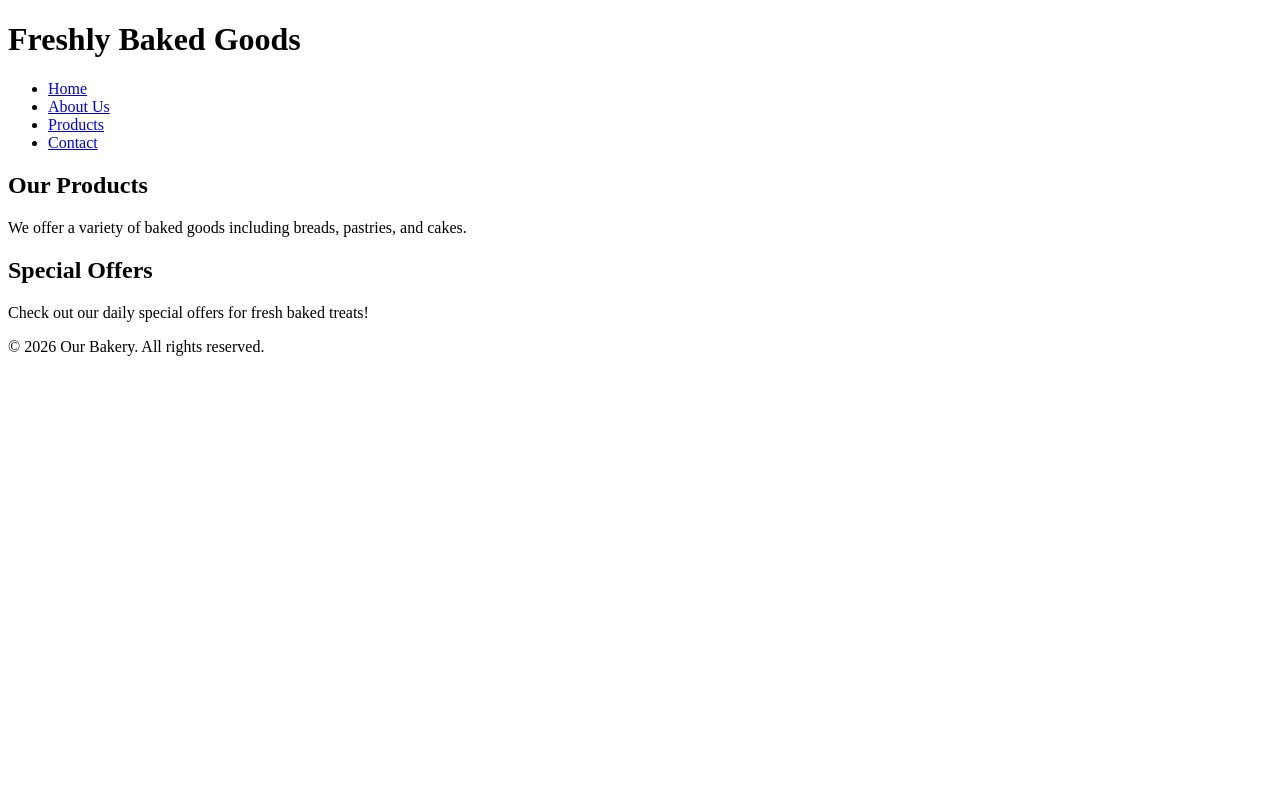
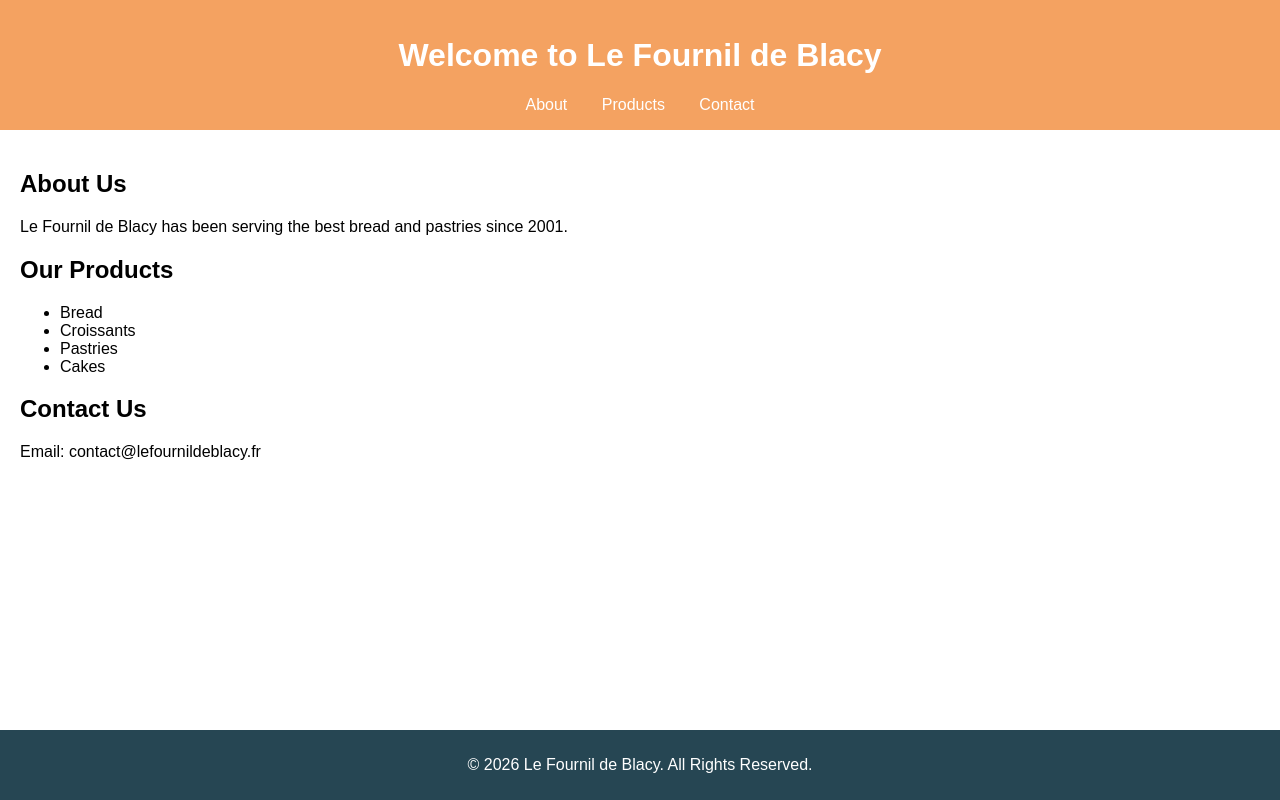
Before and after one commit to clmcode/Boulangerier, a plain HTML site: page index.html in a window 1280 px wide. Drawn offline with Linux system fonts and the light colour scheme.

Commit message:
Update index.html with complete boulangerie website content

```diff
--- a/index.html
+++ b/index.html
@@ -3,33 +3,45 @@
 <head>
     <meta charset="UTF-8">
     <meta name="viewport" content="width=device-width, initial-scale=1.0">
-    <title>Welcome to Our Bakery</title>
-    <link rel="stylesheet" href="styles.css">
+    <title>Le Fournil de Blacy</title>
+    <style>
+        body { font-family: Arial, sans-serif; margin: 0; padding: 0; }
+        header { background: #f4a261; padding: 1rem; text-align: center; color: white; }
+        nav a { margin: 0 15px; color: white; text-decoration: none; }
+        .content { padding: 20px; }
+        footer { background: #264653; color: white; text-align: center; padding: 10px 0; position: fixed; width: 100%; bottom: 0; }
+    </style>
 </head>
 <body>
     <header>
-        <h1>Freshly Baked Goods</h1>
+        <h1>Welcome to Le Fournil de Blacy</h1>
         <nav>
-            <ul>
-                <li><a href="#">Home</a></li>
-                <li><a href="#">About Us</a></li>
-                <li><a href="#">Products</a></li>
-                <li><a href="#">Contact</a></li>
-            </ul>
+            <a href="#about">About</a>
+            <a href="#products">Products</a>
+            <a href="#contact">Contact</a>
         </nav>
     </header>
-    <main>
-        <section>
+    <div class="content">
+        <section id="about">
+            <h2>About Us</h2>
+            <p>Le Fournil de Blacy has been serving the best bread and pastries since 2001.</p>
+        </section>
+        <section id="products">
             <h2>Our Products</h2>
-            <p>We offer a variety of baked goods including breads, pastries, and cakes.</p>
+            <ul>
+                <li>Bread</li>
+                <li>Croissants</li>
+                <li>Pastries</li>
+                <li>Cakes</li>
+            </ul>
         </section>
-        <section>
-            <h2>Special Offers</h2>
-            <p>Check out our daily special offers for fresh baked treats!</p>
+        <section id="contact">
+            <h2>Contact Us</h2>
+            <p>Email: contact@lefournildeblacy.fr</p>
         </section>
-    </main>
+    </div>
     <footer>
-        <p>&copy; 2026 Our Bakery. All rights reserved.</p>
+        <p>© 2026 Le Fournil de Blacy. All Rights Reserved.</p>
     </footer>
 </body>
 </html>
```
